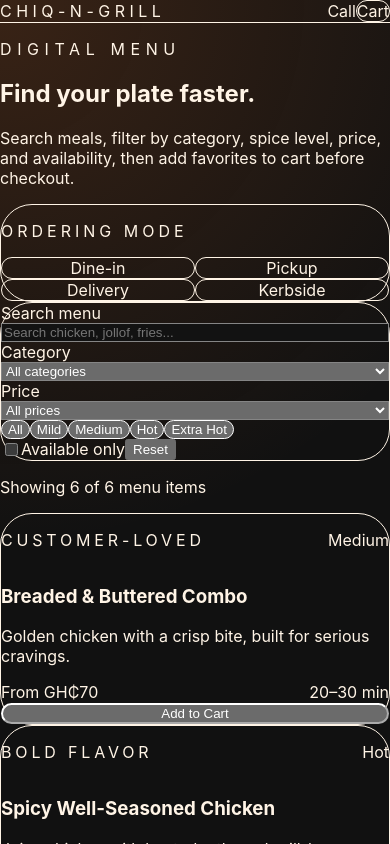
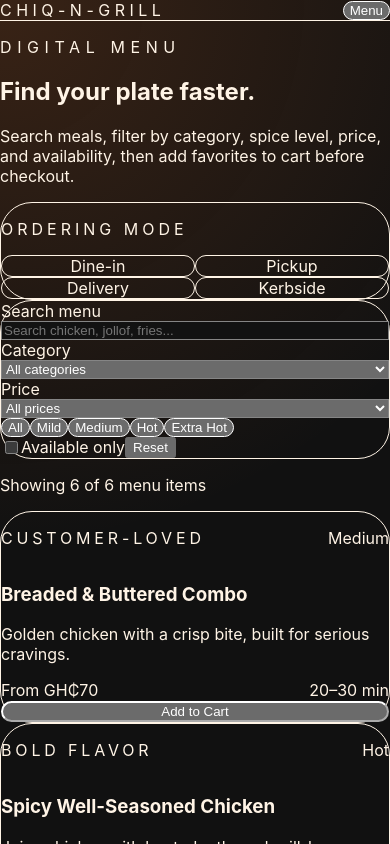
Before and after one commit to hAck404-lab101/chiqngrill, a Next.js app: page /menu in a window 390 px wide. Shown: the top 844 px of the page. Built offline with nearby package versions, Linux system fonts and the light colour scheme.

Commit message:
feat: add mobile drawer and active navigation

```diff
--- a/components/app-header.tsx
+++ b/components/app-header.tsx
@@ -1,3 +1,7 @@
+"use client";
+
+import { usePathname } from "next/navigation";
+import { useState } from "react";
 import { CTAButton } from "@/components/cta-button";
 import { restaurant } from "@/lib/restaurant-data";
 
@@ -11,7 +15,8 @@ const customerLinks = [
   { label: "Reserve", href: "/reservations" },
   { label: "Deals", href: "/deals" },
   { label: "Track", href: "/track" },
-  { label: "Gallery", href: "/gallery" }
+  { label: "Gallery", href: "/gallery" },
+  { label: "Delivery", href: "/delivery" }
 ];
 
 const adminLinks = [
@@ -21,9 +26,16 @@ const adminLinks = [
   { label: "Orders", href: "/order" }
 ];
 
+function isActivePath(pathname: string, href: string) {
+  if (href === "/") return pathname === "/";
+  return pathname === href || pathname.startsWith(`${href}/`);
+}
+
 export function AppHeader({ variant = "customer" }: AppHeaderProps) {
   const isAdmin = variant === "admin";
   const links = isAdmin ? adminLinks : customerLinks;
+  const pathname = usePathname();
+  const [isOpen, setIsOpen] = useState(false);
 
   return (
     <header className="sticky top-0 z-50 border-b border-white/10 bg-charcoal/88 backdrop-blur-xl">
@@ -33,11 +45,14 @@ export function AppHeader({ variant = "customer" }: AppHeaderProps) {
         </a>
 
         <div className="hidden items-center gap-5 text-sm text-cream/75 lg:flex">
-          {links.map((link) => (
-            <a key={link.href} href={link.href} className="transition hover:text-gold">
-              {link.label}
-            </a>
-          ))}
+          {links.map((link) => {
+            const active = isActivePath(pathname, link.href);
+            return (
+              <a key={link.href} href={link.href} className={`rounded-full px-3 py-2 transition ${active ? "bg-gold/15 text-gold" : "hover:text-gold"}`}>
+                {link.label}
+              </a>
+            );
+          })}
         </div>
 
         <div className="flex items-center gap-3">
@@ -46,15 +61,58 @@ export function AppHeader({ variant = "customer" }: AppHeaderProps) {
               Protected route pending
             </span>
           ) : (
-            <CTAButton href={restaurant.phoneHref} variant="flame">
-              Call
-            </CTAButton>
+            <div className="hidden sm:block">
+              <CTAButton href={restaurant.phoneHref} variant="flame">
+                Call
+              </CTAButton>
+            </div>
           )}
-          <a href={isAdmin ? "/kitchen" : "/order"} className="rounded-full border border-cream/20 px-5 py-3 text-sm font-black text-cream transition hover:border-gold hover:text-gold">
+          <a href={isAdmin ? "/kitchen" : "/order"} className="hidden rounded-full border border-cream/20 px-5 py-3 text-sm font-black text-cream transition hover:border-gold hover:text-gold sm:inline-flex">
             {isAdmin ? "Kitchen" : "Cart"}
           </a>
+          <button
+            type="button"
+            onClick={() => setIsOpen((value) => !value)}
+            className="rounded-full border border-cream/20 px-4 py-3 text-sm font-black text-cream transition hover:border-gold hover:text-gold lg:hidden"
+            aria-expanded={isOpen}
+            aria-label="Toggle navigation menu"
+          >
+            {isOpen ? "Close" : "Menu"}
+          </button>
         </div>
       </nav>
+
+      {isOpen ? (
+        <div className="border-t border-white/10 bg-charcoal px-5 py-5 lg:hidden">
+          <div className="mx-auto grid max-w-7xl gap-3">
+            {links.map((link) => {
+              const active = isActivePath(pathname, link.href);
+              return (
+                <a
+                  key={link.href}
+                  href={link.href}
+                  onClick={() => setIsOpen(false)}
+                  className={`rounded-2xl border px-4 py-4 font-black transition ${
+                    active
+                      ? "border-gold/40 bg-gold/15 text-gold"
+                      : "border-white/10 bg-white/[0.04] text-cream/75 hover:border-gold hover:text-gold"
+                  }`}
+                >
+                  {link.label}
+                </a>
+              );
+            })}
+            <div className="mt-2 grid grid-cols-2 gap-3">
+              <a href={isAdmin ? "/kitchen" : "/order"} className="rounded-full bg-cream px-5 py-4 text-center font-black text-charcoal">
+                {isAdmin ? "Kitchen" : "Cart"}
+              </a>
+              <a href={isAdmin ? "/admin" : restaurant.phoneHref} className="rounded-full bg-flame px-5 py-4 text-center font-black text-charcoal">
+                {isAdmin ? "Admin" : "Call"}
+              </a>
+            </div>
+          </div>
+        </div>
+      ) : null}
     </header>
   );
 }
```
